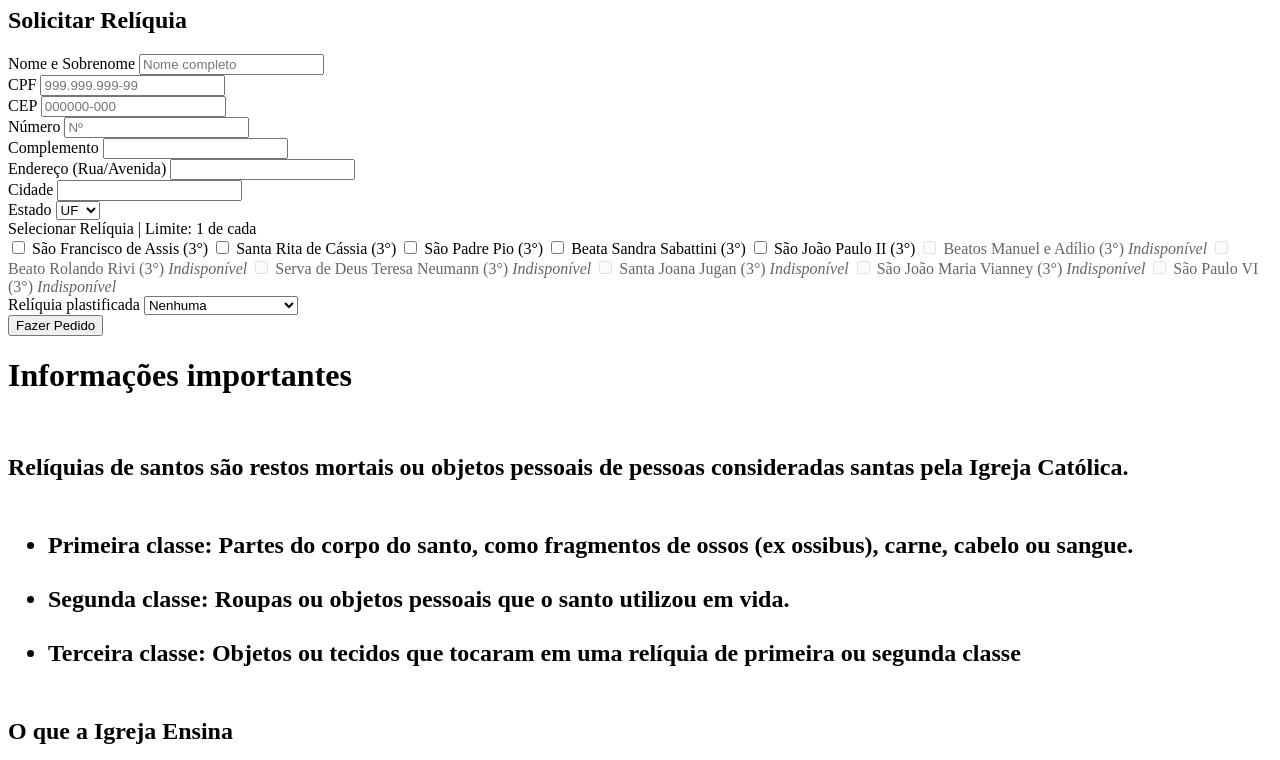
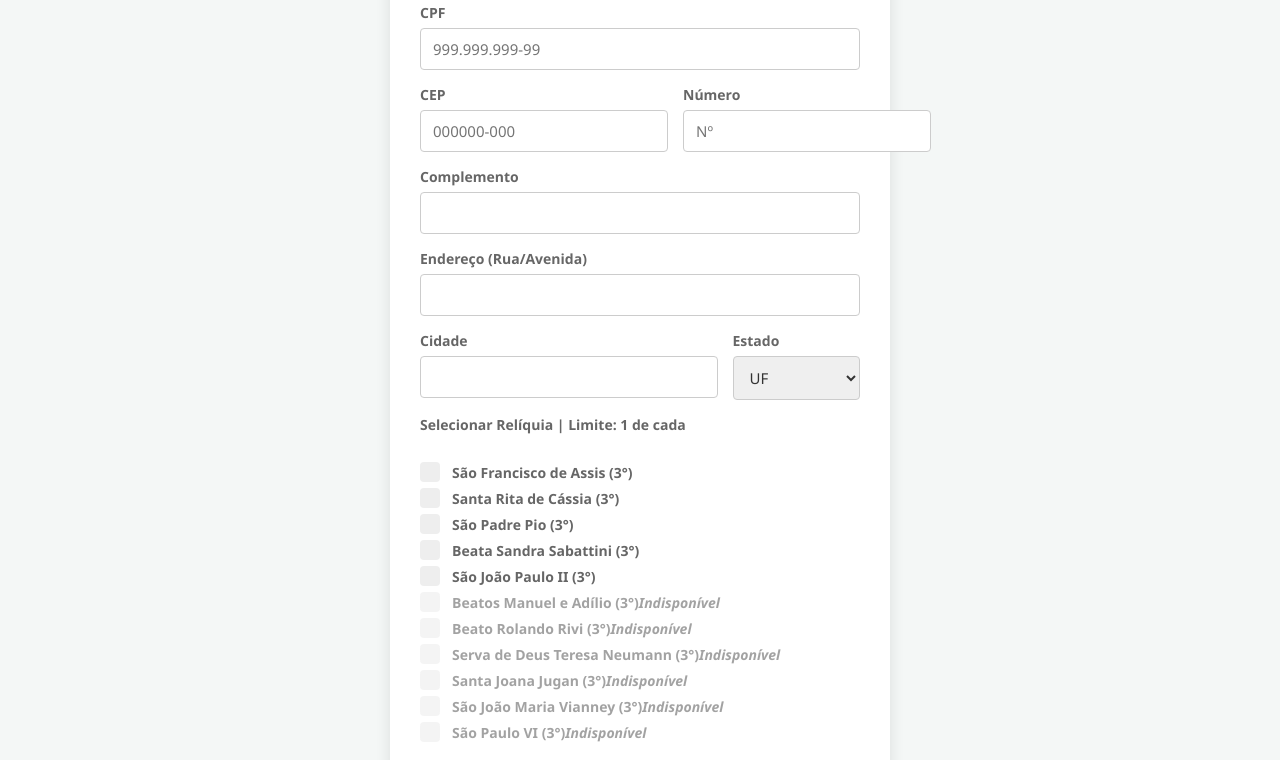
Before and after one commit to PaulaoTI/SitedeReliquias, a plain HTML site: page index.html in a window 1280 px wide. Shown: the part 385-1145 px from the top of the page. Drawn offline with Linux system fonts and the light colour scheme.

Commit message:
Update index.html

```diff
--- a/index.html
+++ b/index.html
@@ -5,7 +5,7 @@
     <meta charset="UTF-8">
     <meta name="viewport" content="width=device-width, initial-scale=1.0">
     <title>Site de Relíquias | Home</title>
-    <link rel="stylesheet" href="./styles/Home.css">
+    <link rel="stylesheet" href="./styles/style.css">
 </head>
 
 <body>
```
